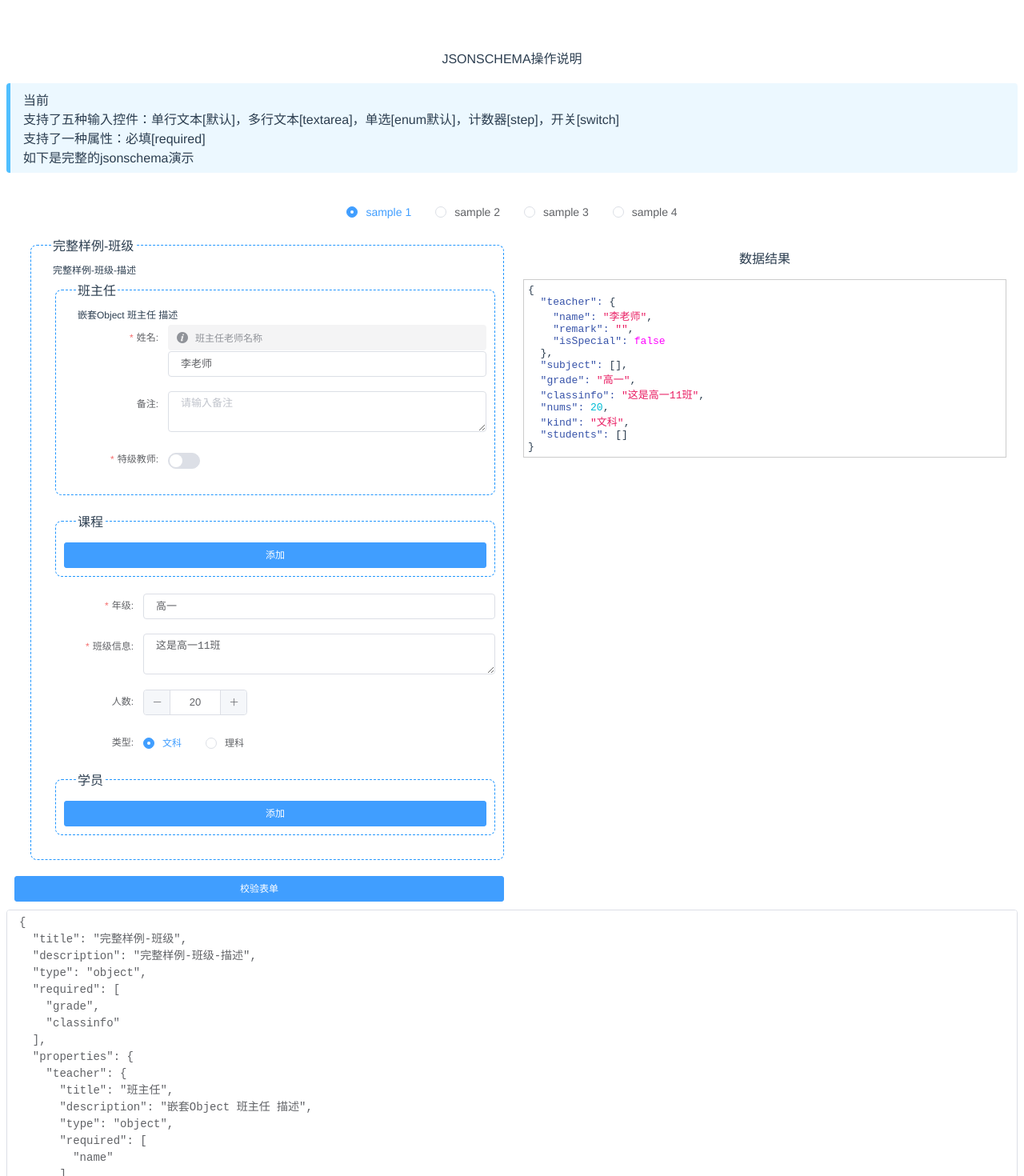
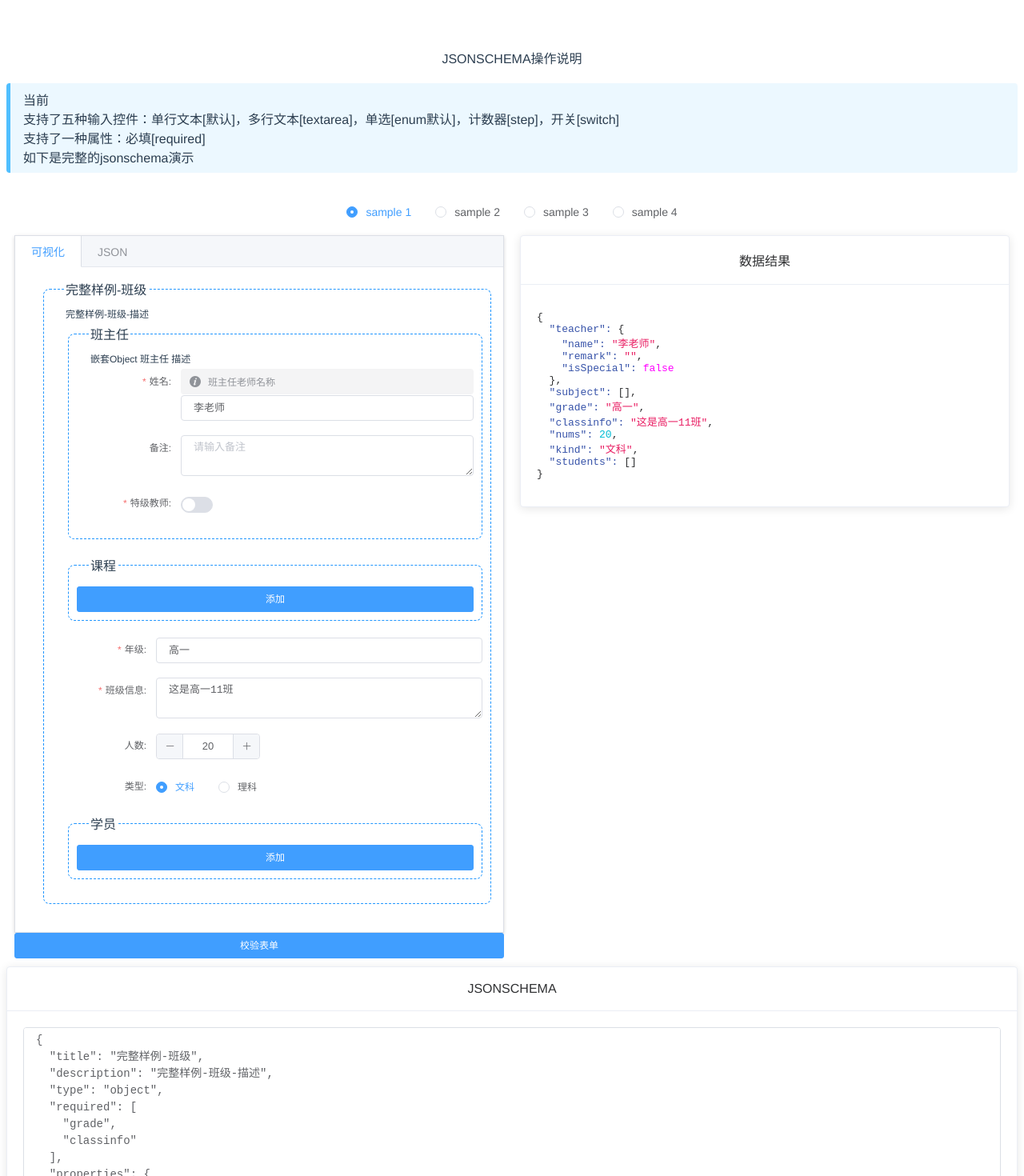
Before and after one commit to tggcs/schema-json-vue, a Vue app: page / in a window 1280 px wide. Shown: the top 1470 px of the page at 80% size. Built offline with nearby package versions, Linux system fonts and the light colour scheme.

Commit message:
jsonedit - fm

```diff
--- a/example/App.vue
+++ b/example/App.vue
@@ -9,20 +9,36 @@
         <el-radio v-model="sampleIdx" label="TTS_SCHEMA">sample 4</el-radio>
       </div>
       <div class="box">
+        <el-tabs type="border-card">
+          <el-tab-pane label="可视化">
             <AiJsonSchema
               ref="AiJsonSchema"
               :schema="schema"
               :json="json"
               @onJsonChange="handleChange"/>
+          </el-tab-pane>
+          <el-tab-pane label="JSON">
+            <el-input type="textarea" :autosize="{ minRows: 12, maxRows: 30 }" placeholder="请输入Json内容" v-model="jsonResultEdit"></el-input>
+          </el-tab-pane>
+        </el-tabs>
         <el-button type="primary" @click="checkdata" size="small" class="get-data">校验表单</el-button>
       </div>
       <div class="box">
-        <p>数据结果</p>
+        <el-card class="box-card">
+          <div slot="header" class="clearfix">
+            <span>数据结果</span>
+          </div>
           <pretty :value="jsonResult"></pretty>
+        </el-card>
       </div>
       <div style="clear:both;"></div>
     </div>
+    <el-card class="box-card">
+      <div slot="header" class="clearfix">
+        <span>JSONSCHEMA</span>
+      </div>
       <el-input :class="{'errorinput': errorInput}" type="textarea" :rows="50" placeholder="请输入Json内容" v-model="schemaInput"></el-input>
+    </el-card>
   </div>
 </template>
 
@@ -82,6 +98,16 @@ export default {
     sampleIdx(nval) {
       this.json = {};
       this.schemaInput = JSON.stringify(this.samples[this.sampleIdx], null, 2);
+    }
+  },
+  computed: {
+    jsonResultEdit: {
+      get() {
+        return JSON.stringify(this.jsonResult, null, 2)
+      },
+      set(nval) {
+        this.json = JSON.parse(nval)
+      }
     }
   },
   methods: {
--- a/example/components/pretty.vue
+++ b/example/components/pretty.vue
@@ -42,12 +42,6 @@ export default {
 </script>
 
 <style lang="scss">
-pre {
-  outline: 1px solid #ccc;
-  padding: 5px;
-  margin: 5px;
-}
-
 .string {
   color: #e91e63;
 }
```
Lines whose indentation alone changed are shown as unchanged.
